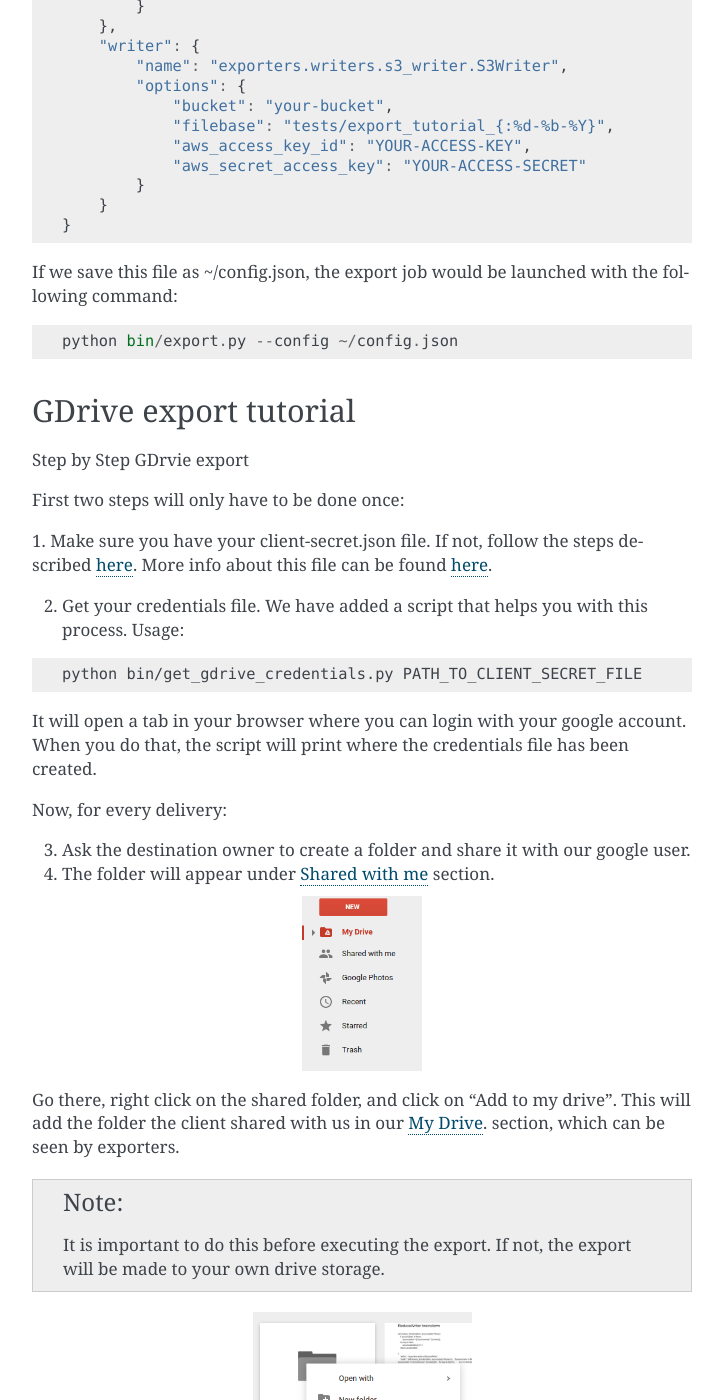
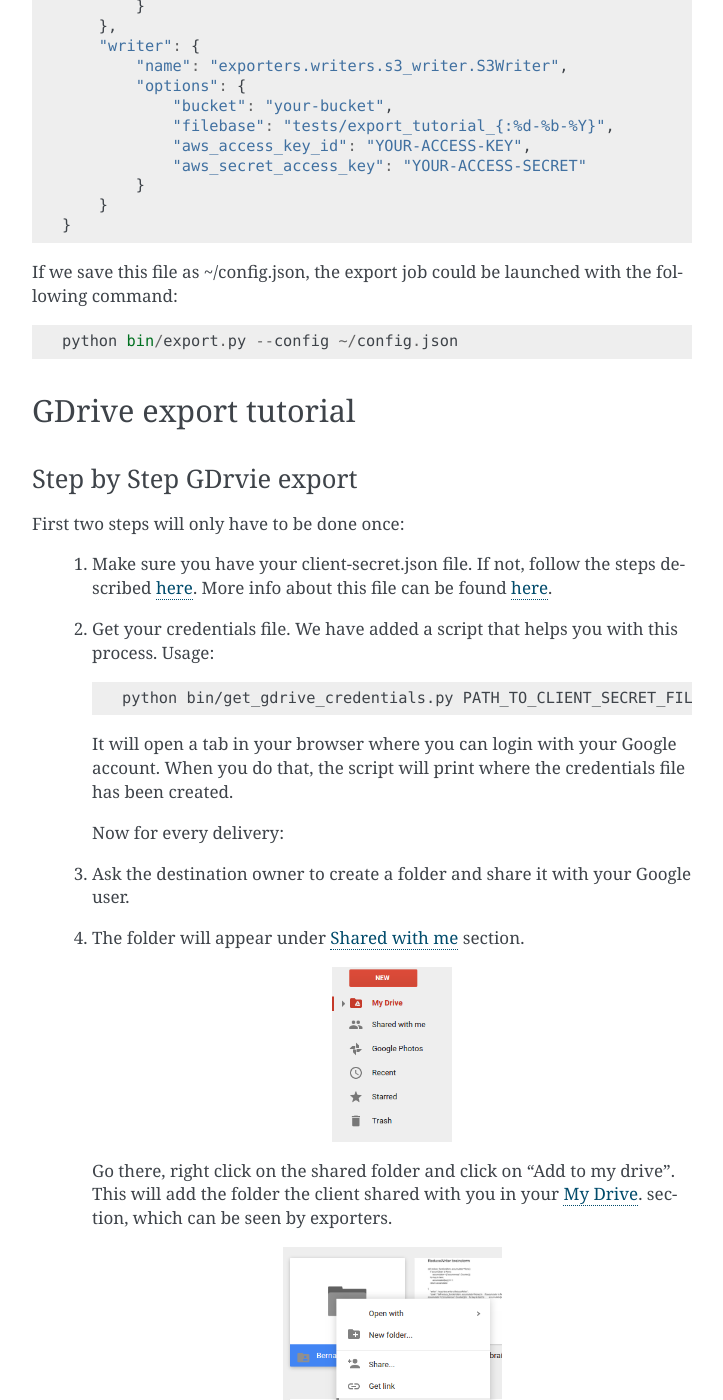
Before and after one commit to scrapinghub/exporters, a Sphinx documentation site: the page built from docs/tutorials.rst, in a window 1280 px wide and 1400 px high, scrolled down 1011 px. Shown: the whole window, without its empty margins (388-1111 px from the left). Built offline with Sphinx 7.4.7, drawn with Linux system fonts in a browser that asks for light colours; some of the changed text lies outside the part shown.

Commit message:
tutorials.rst fixes

```diff
--- a/docs/tutorials.rst
+++ b/docs/tutorials.rst
@@ -9,14 +9,14 @@
 
 Let's make a simple export
 ~~~~~~~~~~~~~~~~~~~~~~~~~~
-With this tutorial, we are going to a topic in a kafka cluster to a s3 bucket, filtering by country of
-the company (We only want American companies). We need to create the proper configuration file. To do so, you can
+With this tutorial, we are going to read a topic in a kafka cluster into an s3 bucket, filtering by country of
+the company (we only want American companies). We need to create a proper configuration file. To do it we
 create a plain json file with the proper data.
 
 
 Config file
 ***********
-Configuration file should be something like:
+Configuration file should be something like the following:
 
 .. code-block:: javascript
 
@@ -59,7 +59,7 @@
     }
 
 
-If we save this file as ~/config.json, the export job would be launched with the following command:
+If we save this file as ~/config.json, the export job could be launched with the following command:
 
 .. code-block:: python
 
@@ -71,66 +71,61 @@
 
 GDrive export tutorial
 ~~~~~~~~~~~~~~~~~~~~~~
-
 Step by Step GDrvie export
+**************************
 
 First two steps will only have to be done once:
 
-1. Make sure you have your client-secret.json file. If not, follow the steps described `here <https://developers.google.com/drive/web/quickstart/python>`_.
-More info about this file can be found `here <https://developers.google.com/api-client-library/python/guide/aaa_client_secrets>`_.
+  1. Make sure you have your client-secret.json file. If not, follow the steps described `here <https://developers.google.com/drive/web/quickstart/python>`_.
+     More info about this file can be found `here <https://developers.google.com/api-client-library/python/guide/aaa_client_secrets>`_.
 
-2. Get your credentials file. We have added a script that helps you with this process. Usage:
+  2. Get your credentials file. We have added a script that helps you with this process. Usage:
 
-.. code-block:: shell
+     .. code-block:: shell
 
-    python bin/get_gdrive_credentials.py PATH_TO_CLIENT_SECRET_FILE
+        python bin/get_gdrive_credentials.py PATH_TO_CLIENT_SECRET_FILE
 
-It will open a tab in your browser where you can login with your google account. When you
-do that, the script will print where the credentials file has been created.
+     It will open a tab in your browser where you can login with your Google account. When you
+     do that, the script will print where the credentials file has been created.
 
-Now, for every delivery:
+     Now for every delivery:
 
-3. Ask the destination owner to create a folder and share it with our google user.
+  3. Ask the destination owner to create a folder and share it with your Google user.
 
-4. The folder will appear under `Shared with me <https://drive.google.com/drive/shared-with-me>`_ section.
+  4. The folder will appear under `Shared with me <https://drive.google.com/drive/shared-with-me>`_ section.
 
-.. image:: _images/shared.png
-   :scale: 60 %
-   :alt: Shared with me screen
-   :align: center
+     .. image:: _images/shared.png
+        :scale: 60 %
+        :alt: Shared with me screen
+        :align: center
 
-Go there, right click on the shared folder, and click on "Add to my drive".
-This will add the folder the client shared with us in our `My Drive
-<https://drive.google.com/drive/my-drive>`_. section, which can be seen by exporters.
+     Go there, right click on the shared folder and click on "Add to my drive".
+     This will add the folder the client shared with you in your `My Drive
+     <https://drive.google.com/drive/my-drive>`_. section, which can be seen by exporters.
 
-.. note::
+     .. image:: _images/add_to.png
+        :scale: 60 %
+        :alt: Add to screen
+        :align: center
 
-    It is important to do this before executing the export. If not, the export will be made to your own drive storage.
+  5. Configure writer filepath to point the client's folder. For example, if client shared
+     with you a folder called "export-data", and you have added to your drive,
+     writer configuration could look like:
+
+     .. code-block:: python
+
+        "writer":{
+            "name": "exporters.writers.gdrive_writer.GDriveWriter",
+            "options": {
+                "filebase": "export-data/gwriter-test_",
+                "client_secret": {client-secret.json OBJECT},
+                "credentials": {credentials OBJECT}
+            }
+        }
 
 
-.. image:: _images/add_to.png
-   :scale: 60 %
-   :alt: Add to screen
-   :align: center
+  6. To run the export, you could use the bin/export.py:
 
-5. Configure writer filepath to point the client's folder. For example, if client shared
-with us a folder called "sh-data", and we have added to our drive, writer configuration would be:
+     .. code-block:: python
 
-.. code-block:: python
-
-   "writer":{
-        "name": "exporters.writers.gdrive_writer.GDriveWriter",
-        "options": {
-            "filebase": "sh-data/gwriter-test_",
-            "client_secret": {client-secret.json OBJECT},
-            "credentials": {credentials OBJECT}
-        }
-    }
-
-
-
-6. To run the export, we can use the bin/export.py:
-
-.. code-block:: python
-
-    python export.py --config CONFIGPATH
+        python export.py --config CONFIGPATH
```
